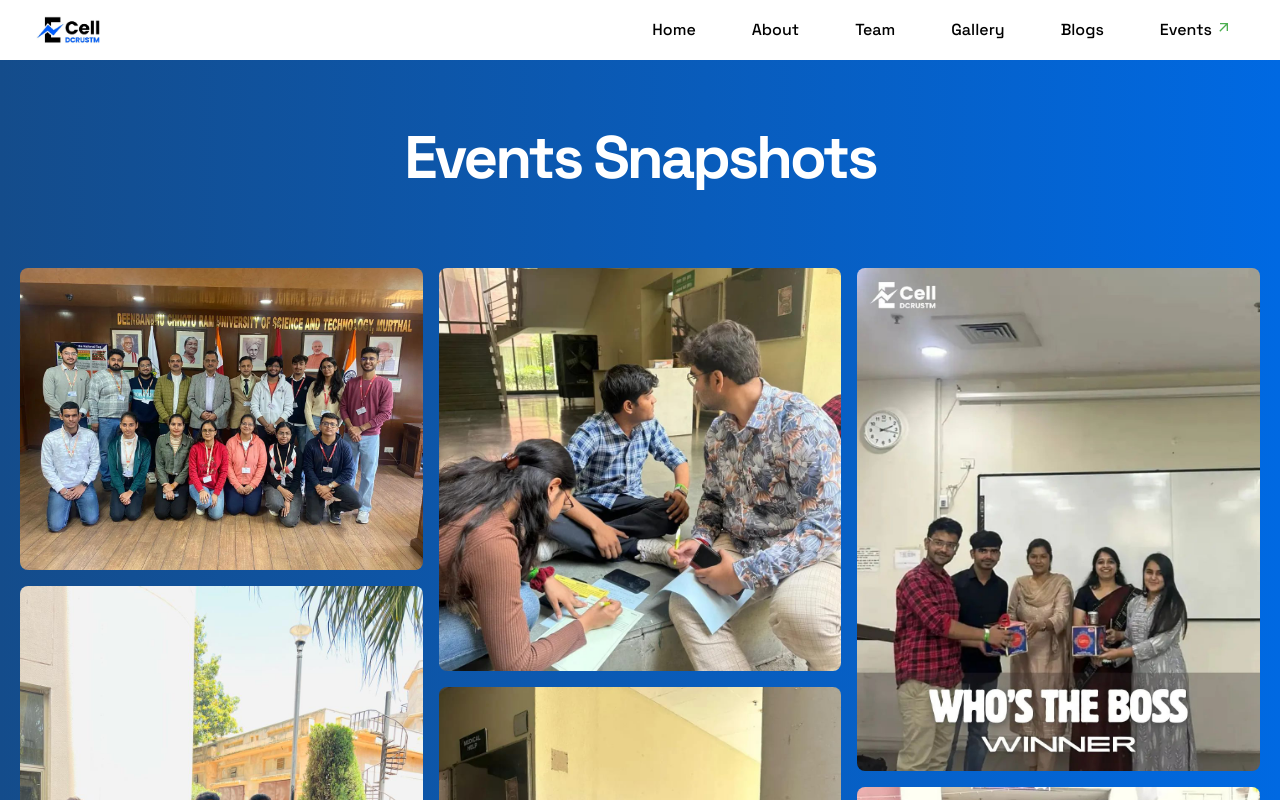
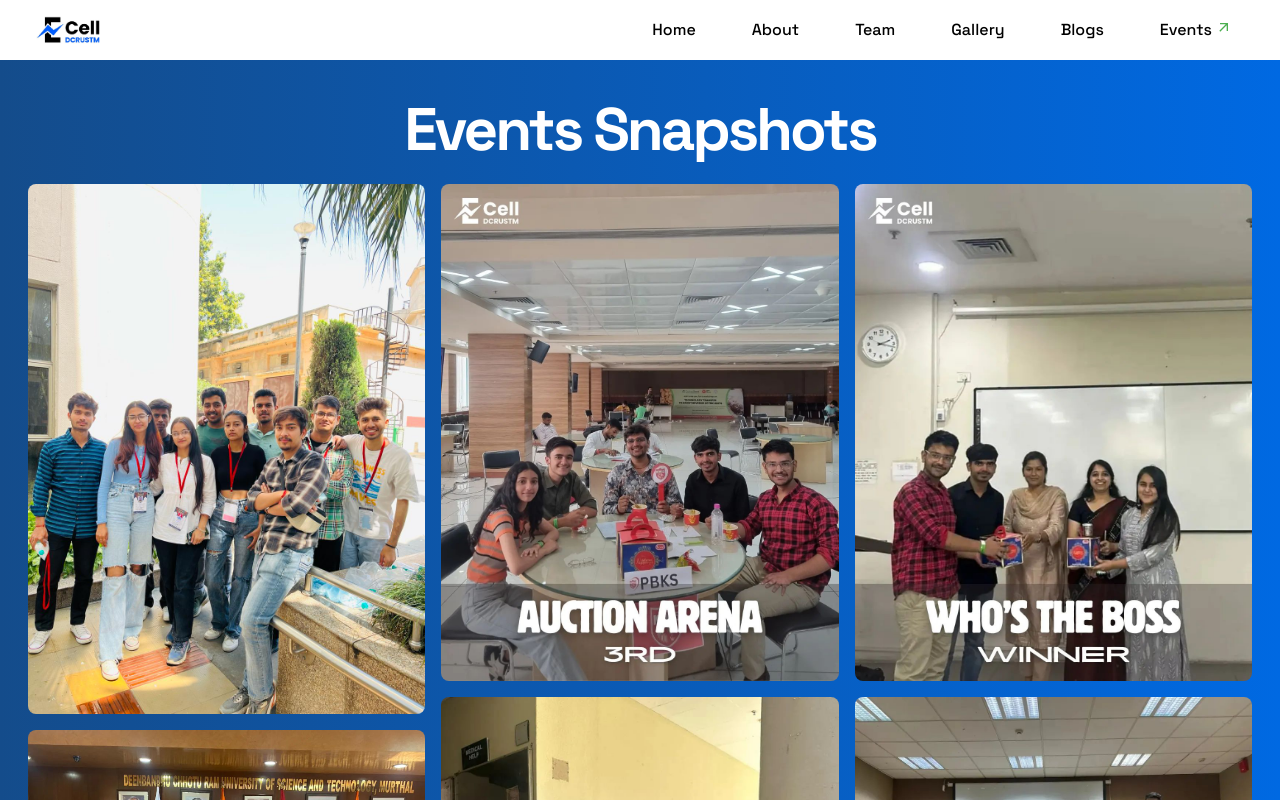
Before and after one commit to NoumanKhan2003/ecell-dcrustm, a React (Vite) app: page /gallery in a window 1280 px wide. Shown: the top 800 px of the page. Built offline with nearby package versions, Linux system fonts and the light colour scheme.

Commit message:
Gallery page updated

```diff
--- a/src/components/GalleryImages.js
+++ b/src/components/GalleryImages.js
@@ -17,15 +17,12 @@ import g16 from '../assets/gallery/16.jpg'
 import g17 from '../assets/gallery/17.jpg'
 import g18 from '../assets/gallery/18.jpg'
 import g19 from '../assets/gallery/19.jpg'
-
+import g20 from '../assets/gallery/20.jpg'
+import g21 from '../assets/gallery/21.jpg'
 
 const GalleryImages=[
-    g17,
-    g1,
-    g2,g3,g4,g5,g6,g7,g8,g9,g11,g12,g13,g14,g15,g16,g18,g19
-
-
-
-
+    g1,g17,g2,g9,g4,g5,g6,
+    g16,g8,g21,g7,g3,g11,g12,
+    g14,g13,g20,g15,g18,g19
 ]
 export default GalleryImages
--- a/src/pages/Gallery.jsx
+++ b/src/pages/Gallery.jsx
@@ -7,19 +7,19 @@ const Gallery = () => {
   return (
     <div className="w-full mt-14 h-full bg-gradient-to-r from-[#144c8b] to-[#0069e2]">
       <div className="  max-w-[1240px]  mx-auto mt-0 pt-10">
-        <h1 className="md:text-6xl  text-[2.5rem] text-[#ffffff] font-bold font-grotesk tracking-tighter md:pt-8 text-center p-4 md:p-0">
+        <h1 className="md:text-6xl  text-[2.5rem] text-[#ffffff] font-bold font-grotesk tracking-tighter md:pt-1 text-center p-2 md:p-0">
           {" "}
           Events Snapshots
         </h1>
 
-        <div className=" px-4 md:px-0 columns-1 sm:columns-2 lg:columns-3 py-10 md:py-20 gap-4">
+        <div className=" px-4 md:px-2 columns-1 sm:columns-2 lg:columns-3 py-6 gap-4">
           {GalleryImages.map((src, index) => (
             <div key={index} className="mb-4 break-inside-avoid ">
               <img
                 src={src}
                 alt="Events-img"
                 loading="lazy"
-                className="w-full   object-cover rounded-lg  hover:scale-105 cursor-pointer  duration-500 ease-in-out"
+                className="w-full   object-contain rounded-lg  hover:scale-105 cursor-pointer  duration-500 ease-in-out"
               />
             </div>
           ))}
```
Also changed, not shown: src/assets/gallery/20.jpg (added), src/assets/gallery/21.jpg (added).
